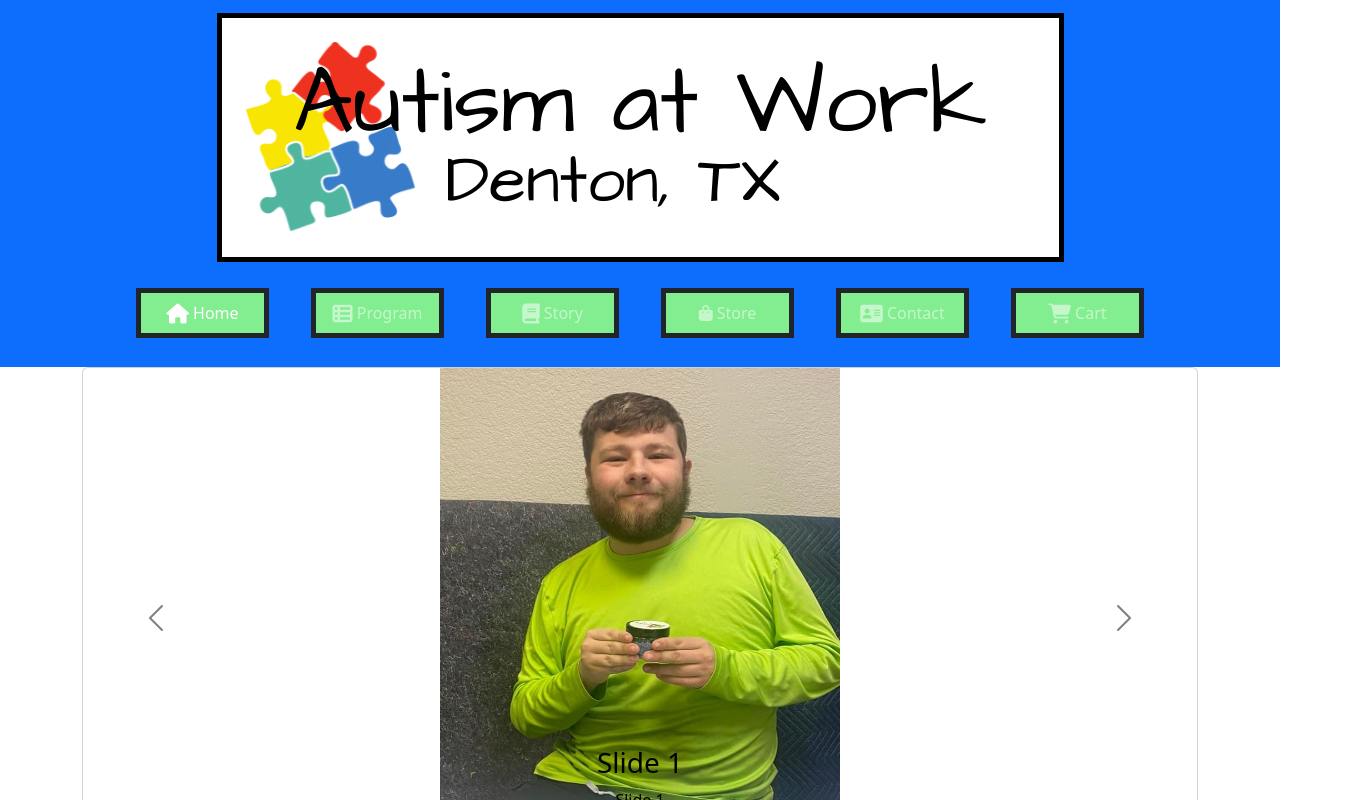
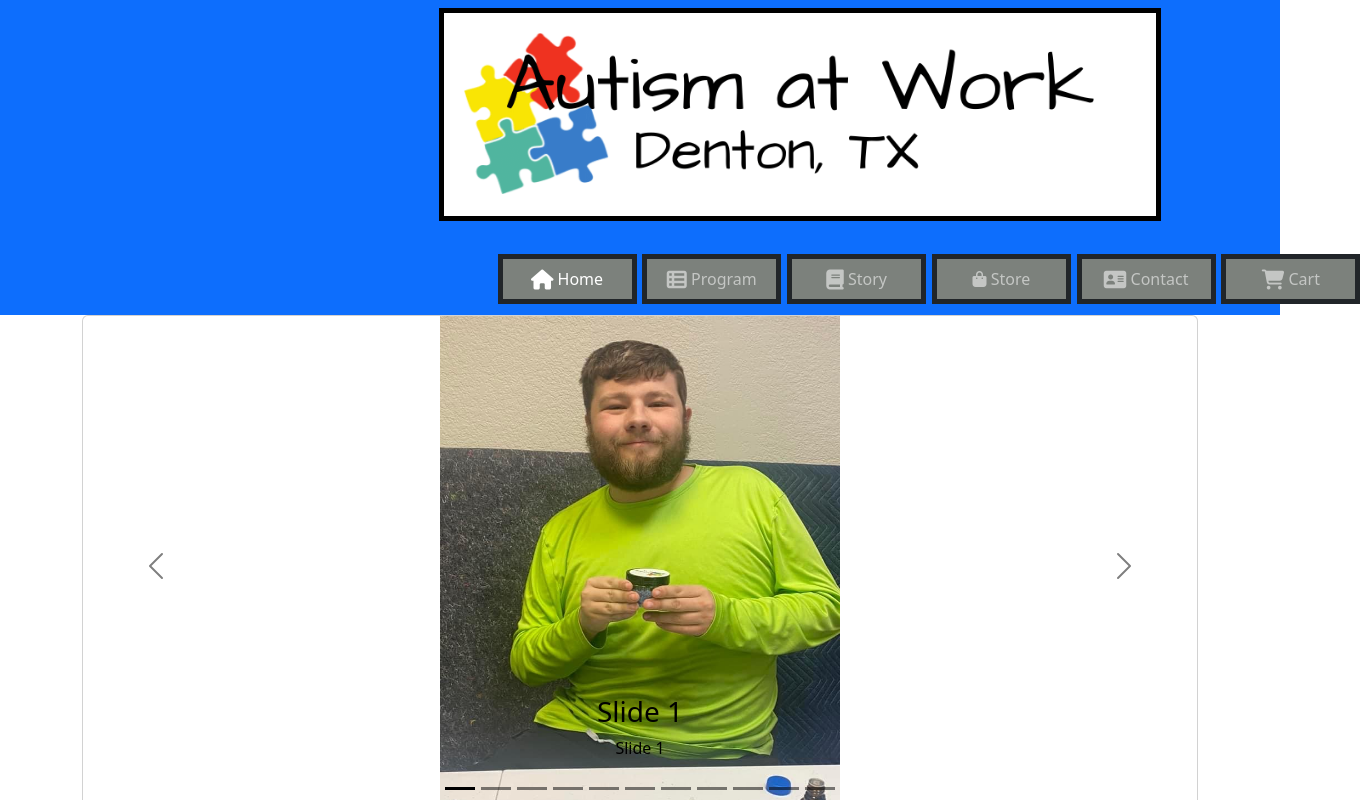
Before and after one commit to Kless92/ChainsWebSiteReact, a React (Create React App) app: page / in a window 1280 px wide. Shown: the top 800 px of the page, 1363 px wide, since content can reach past the window. Built offline with nearby package versions, Linux system fonts and the light colour scheme.

Commit message:
more changes to header to make it more opptamile on windows and mobile size

```diff
--- a/src/App.css
+++ b/src/App.css
@@ -75,6 +75,9 @@
   height: auto;
   max-width: 100%;
   border: 5px solid black;
+  display: block;
+  margin-left: auto;
+  margin-right: auto;
 }
 
 /*.centerImag{
@@ -83,10 +86,10 @@
 }*/
 
 .link-box{
-  width: 175px;
+  /*width: 175px;*/
   border: 5px solid;
   margin: 2%;
-  background-color: rgb(130, 238, 143)
+  background-color: rgb(124, 129, 124)
 }
 .linkText{
   color: red;
--- a/src/components/Headder.js
+++ b/src/components/Headder.js
@@ -1,5 +1,5 @@
 import { useState } from 'react';
-import { Navbar, NavbarBrand, Collapse, NavbarToggler, Nav, NavItem, Row} from 'reactstrap';
+import { Navbar, NavbarBrand, Collapse, NavbarToggler, Nav, NavItem, Row, Col} from 'reactstrap';
 import { NavLink } from 'react-router-dom';
 import Logo from '../app/assets/imag/image2.png';
 
@@ -7,44 +7,58 @@ const Header = () => {
     const [menuOpen, setMenuOpen] = useState(false);
     return (
         <Navbar dark color='primary' sticky='top' expand='md'>
-            <Row>
+            <Row xs={12} sm={12} md={12} lg={1} lx={6}>
+                <Col xs={12} sm={12} md={12} lg={{offset: 4, size: 7}} lx={{offset: 2, size: 12}} >
                 <NavbarBrand href='/' >
-                    <img src={Logo} alt='logo not found' class='img-fluid' className = 'headerImage'/>
+                    <img src={Logo} alt='logo not found'  className = 'headerImage'/>
                 </NavbarBrand>
+                </Col>
                 <NavbarToggler onClick={() => setMenuOpen(!menuOpen)} />
 
                 <Collapse isOpen={menuOpen} navbar>
-                    <Nav className="m-auto" navbar>
+                    <Nav navbar>
+                    <Col md={2} lg={{offset: 10, size: 3}} lx={{offset: 2, size: 3}} >
                         <NavItem className='link-box'>
                             <NavLink className='nav-link' to='/'>
                                 <i className='fa fa-home fa-lg' /> Home
                             </NavLink>
                         </NavItem>
+                    </Col>
+                    <Col md={3} lg={3} lx={{offset: 2, size: 3}} >
                         <NavItem className='link-box'>
                             <NavLink className='nav-link' to='/program'>
                                 <i className='fa fa-th-list fa-lg' /> Program
                             </NavLink>
                         </NavItem>
+                    </Col>
+                    <Col md={3} lg={3} lx={{offset: 2, size: 3}} >
                         <NavItem className='link-box'>
                             <NavLink className='nav-link' to='/story'>
                                 <i className='fa fa-book fa-lg' /> Story
                             </NavLink>
                         </NavItem>
+                    </Col>
+                    <Col md={3} lg={3} lx={{offset: 2, size: 3}} >
                         <NavItem className='link-box'>
                             <NavLink className='nav-link' to='/store'>
                                 <i className='fa  fa-shopping-bag' /> Store
                             </NavLink>
                         </NavItem>
+                    </Col>
+                    <Col md={3} lg={3} lx={{offset: 2, size: 3}} >
                         <NavItem className='link-box'>
                             <NavLink className='nav-link' to='/contact'>
                                 <i className='fa fa-address-card fa-lg' /> Contact
                             </NavLink>
                         </NavItem>
+                    </Col>
+                    <Col md={3} lg={3} lx={{offset: 2, size: 3}} >
                         <NavItem className='link-box'>
                             <NavLink className='nav-link' to='/cart'>
                                 <i className='fa fa-shopping-cart fa-lg' /> Cart
                             </NavLink>
                         </NavItem>
+                    </Col>
                     </Nav>
                 </Collapse>
             </Row>
```
